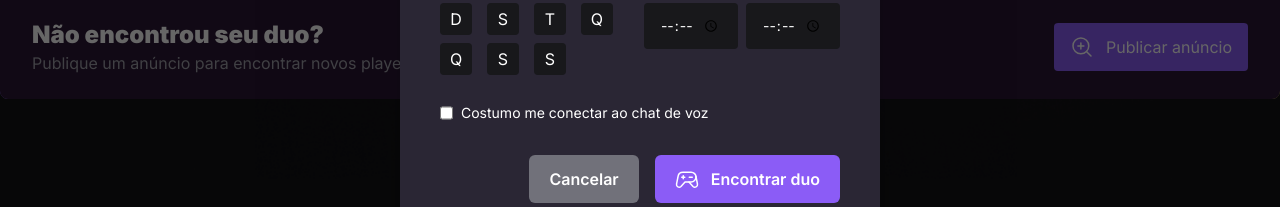
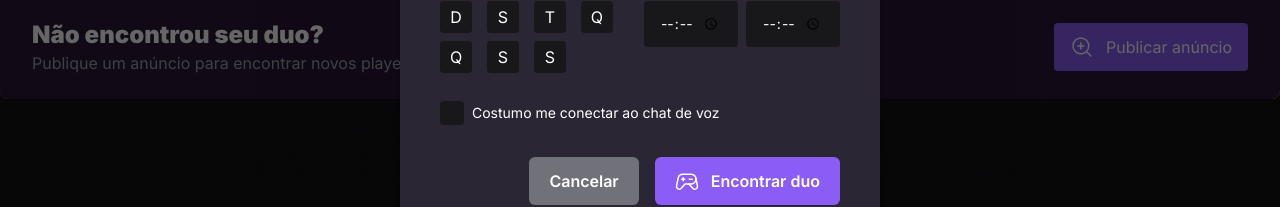
Before and after one commit to CaioVinicius7/nlw-esports-frontend, a React (Vite) app: page / in a window 1280 px wide. Both pictures are taken after a click on the button "Publicar anúncio". Shown: the part 485-692 px from the top of the page. Built offline with nearby package versions, Linux system fonts and the light colour scheme; no server answers.

Commit message:
feat: :lipstick: Checkbox no formulário de cadastro de anúncio

```diff
--- a/package.json
+++ b/package.json
@@ -9,6 +9,7 @@
     "preview": "vite preview"
   },
   "dependencies": {
+    "@radix-ui/react-checkbox": "^1.0.1",
     "@radix-ui/react-dialog": "^1.0.2",
     "phosphor-react": "^1.4.1",
     "react": "^18.2.0",
--- a/src/components/CreateAdModal.tsx
+++ b/src/components/CreateAdModal.tsx
@@ -1,5 +1,6 @@
 import * as Dialog from "@radix-ui/react-dialog";
-import { GameController } from "phosphor-react";
+import * as Checkbox from "@radix-ui/react-checkbox";
+import { Check, GameController } from "phosphor-react";
 
 import { Input } from "./Form/Input";
 
@@ -85,7 +86,7 @@ export function CreateAdModal() {
 							</div>
 						</div>
 
-						<div className="flex flex-col gap-2 flex-1">
+						<div className="flex flex-col gap-2 flex-1 items">
 							<label htmlFor="hourStart">Qual horário do dia?</label>
 							<div className="grid grid-cols-2 gap-2">
 								<Input id="hourStart" type="time" placeholder="De" />
@@ -94,8 +95,12 @@ export function CreateAdModal() {
 						</div>
 					</div>
 
-					<div className="mt-3 flex gap-2 text-sm">
-						<input id="" type="checkbox" />
+					<div className="mt-3 flex items-center gap-2 text-sm">
+						<Checkbox.Root className="w-6 h-6 p-1 bg-zinc-900 rounded">
+							<Checkbox.Indicator>
+								<Check weight="bold" className="w-4 h-4 text-emerald-400" />
+							</Checkbox.Indicator>
+						</Checkbox.Root>
 						Costumo me conectar ao chat de voz
 					</div>
 
```
Also changed, not shown: 1 other file (tests, documents, lock files or other folders).
